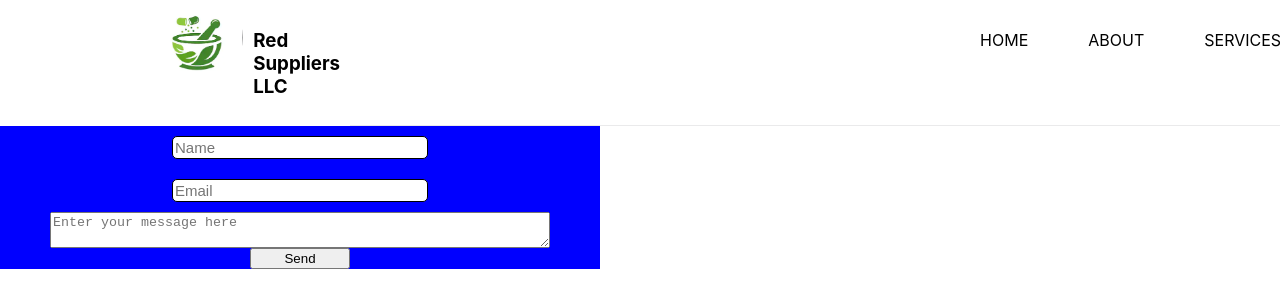
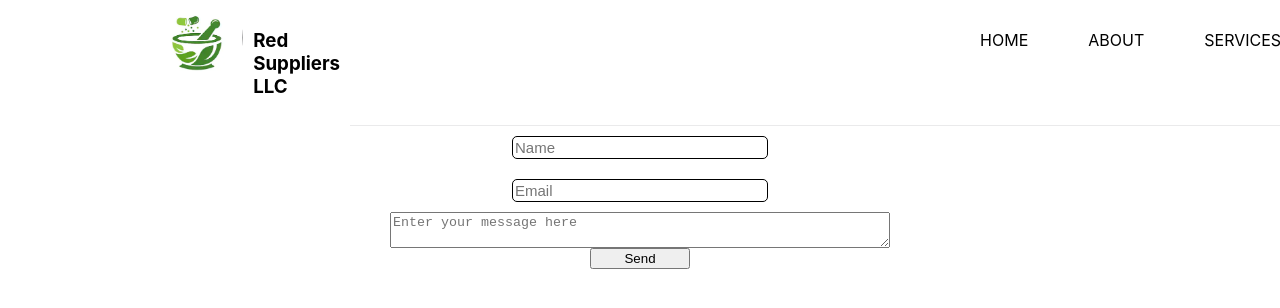
Before and after one commit to Red-Suppliers-LLC/red-suppliers-fe, a React (Create React App) app in the folder client/: page /contact in a window 1280 px wide. Shown: the top 308 px of the page. Built offline with nearby package versions, Linux system fonts and the light colour scheme.

Commit message:
added some styling

```diff
--- a/client/src/components/Contact.js
+++ b/client/src/components/Contact.js
@@ -6,7 +6,7 @@ const Contact =()=>{
   return(
     <>
       <NavBar/>
-    <div className='contact_Container'>
+    <div className='contact-container'>
       <form className ='Contact_Input'
       action="https://mailthis.to/contact@redsuppliers.com"
       method="POST" encType="multipart/form-data">
--- a/client/src/styling/Contact.css
+++ b/client/src/styling/Contact.css
@@ -1,10 +1,8 @@
-.contact_Container{
-  background: blue;
-  width:600px;
-  /* margin: 0 auto; */
-  /* margin: 500px;  */
+.contact-container{
+  /* background: blue; */
+  height: auto;
   display: flex;
-  justify-content: center;
+  align-items: center;
 }
 .Contact_Input{
   display: flex;
```
